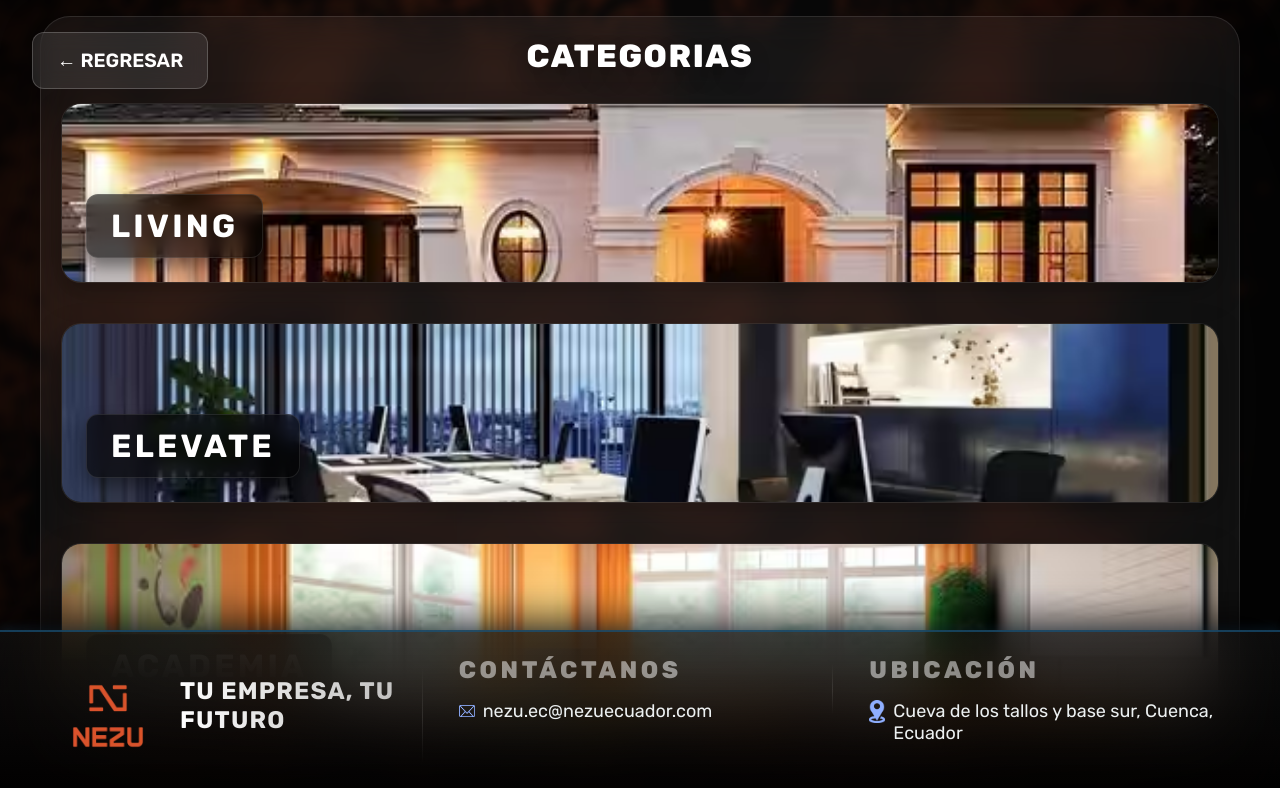
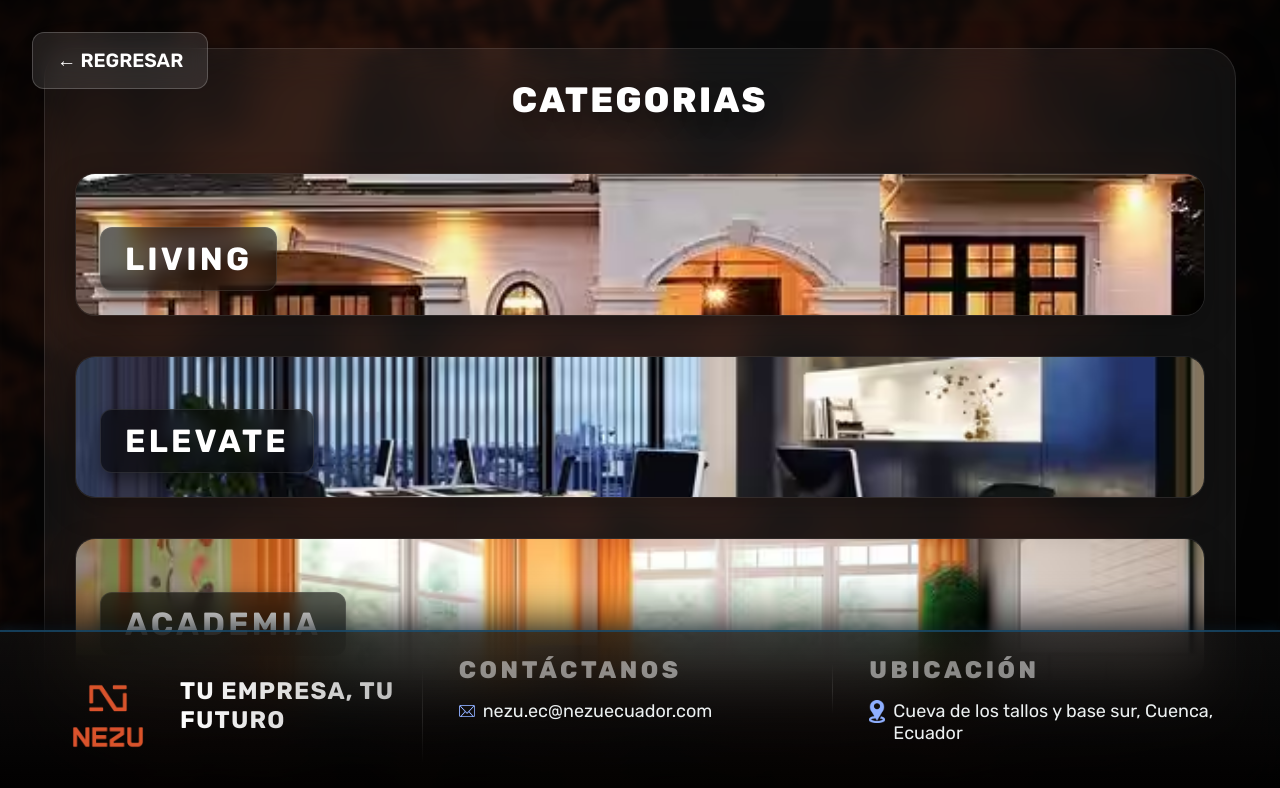
Before and after one commit to NezuSas/nezu-kiosk, a React (Vite) app: page /categories in a window 1280 px wide. Shown: the top 788 px of the page. Built offline with nearby package versions, Linux system fonts and the light colour scheme.

Commit message:
feat: implement breathing room layout (vertical distribution)

```diff
--- a/src/pages/Categories/Categories.module.css
+++ b/src/pages/Categories/Categories.module.css
@@ -2,7 +2,7 @@
     width: 100%;
     height: 100vh;
     height: 100dvh;
-    padding: 1rem;
+    padding: 3rem 2rem;
     display: flex;
     flex-direction: column;
     align-items: center;
@@ -43,7 +43,7 @@
     width: 98%;
     max-width: 1200px;
     height: 100%;
-    padding: 20px;
+    padding: 30px;
     background-color: rgba(255, 255, 255, 0.05);
     backdrop-filter: blur(20px);
     -webkit-backdrop-filter: blur(20px);
@@ -53,6 +53,7 @@
     display: flex;
     flex-direction: column;
     align-items: center;
+    justify-content: space-evenly; /* Distribute cards vertically */
     position: relative;
     z-index: 3;
     overflow: hidden;
@@ -64,13 +65,13 @@
 }
 
 .title {
-    font-size: 2rem;
+    font-size: 2.2rem;
     font-weight: 800;
     color: #fff;
     text-transform: uppercase;
     text-align: center;
-    margin-bottom: 0.5rem;
-    letter-spacing: 0.1rem;
+    margin-bottom: 2rem;
+    letter-spacing: 0.15rem;
     font-family: 'Rubik-Variable', sans-serif;
     text-shadow: 0 10px 20px rgba(0, 0, 0, 0.3);
 }
--- a/src/pages/SubCategories/SubCategories.module.css
+++ b/src/pages/SubCategories/SubCategories.module.css
@@ -2,7 +2,7 @@
   width: 100%;
   height: 100vh;
   height: 100dvh;
-  padding: 1rem;
+  padding: 3rem 2.5rem;
   display: flex;
   flex-direction: column;
   align-items: center;
@@ -43,7 +43,7 @@
   width: 98%;
   max-width: 1200px;
   height: 100%;
-  padding: 20px;
+  padding: 30px;
   background-color: rgba(255, 255, 255, 0.05);
   backdrop-filter: blur(25px);
   -webkit-backdrop-filter: blur(25px);
@@ -53,6 +53,7 @@
   display: flex;
   flex-direction: column;
   align-items: center;
+  justify-content: space-evenly; /* Distribute cards vertically */
   position: relative;
   z-index: 3;
   overflow: hidden;
@@ -64,13 +65,13 @@
 }
 
 .title {
-  font-size: 1.8rem;
+  font-size: 2.22rem;
   font-weight: 800;
   color: #fff;
   text-transform: uppercase;
   text-align: center;
-  margin-bottom: 0.5rem;
-  letter-spacing: 0.1rem;
+  margin-bottom: 2rem;
+  letter-spacing: 0.15rem;
   font-family: 'Rubik-Variable', sans-serif;
   text-shadow: 0 10px 25px rgba(0, 0, 0, 0.3);
 }
```
